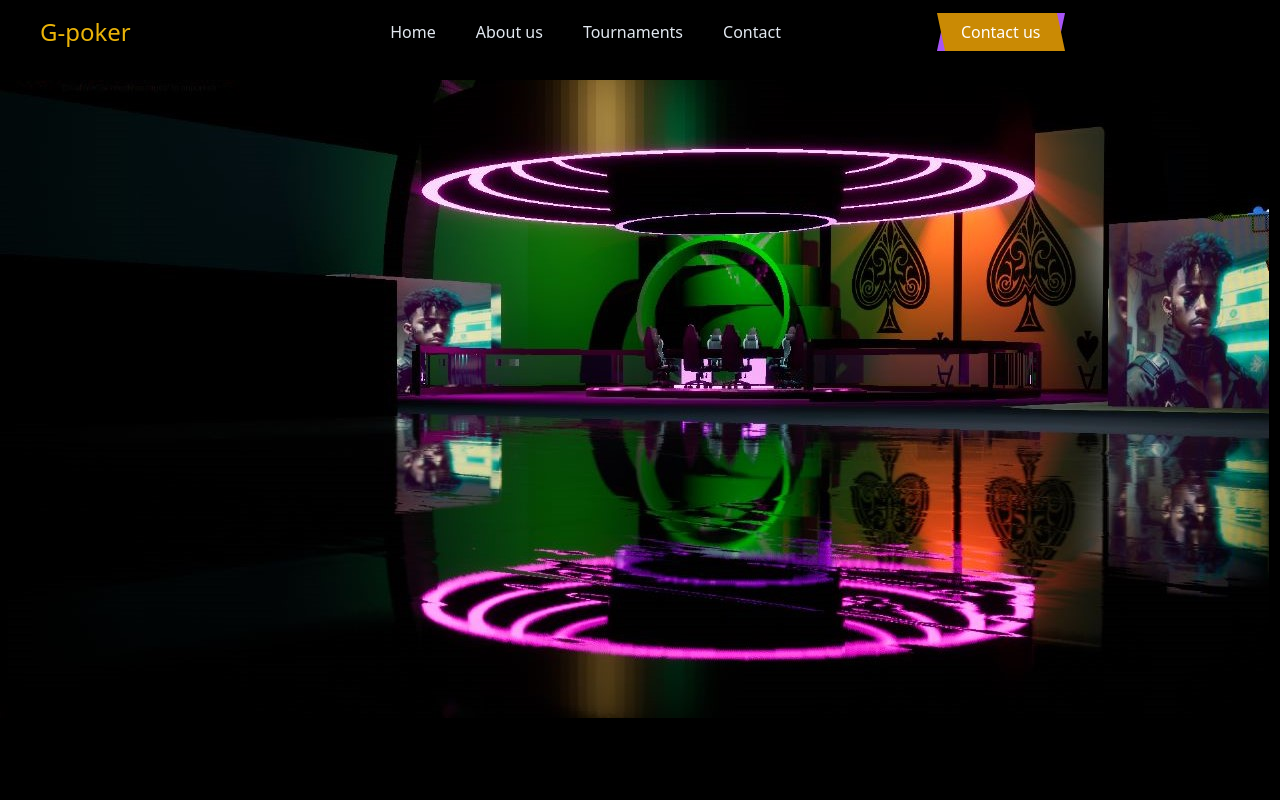
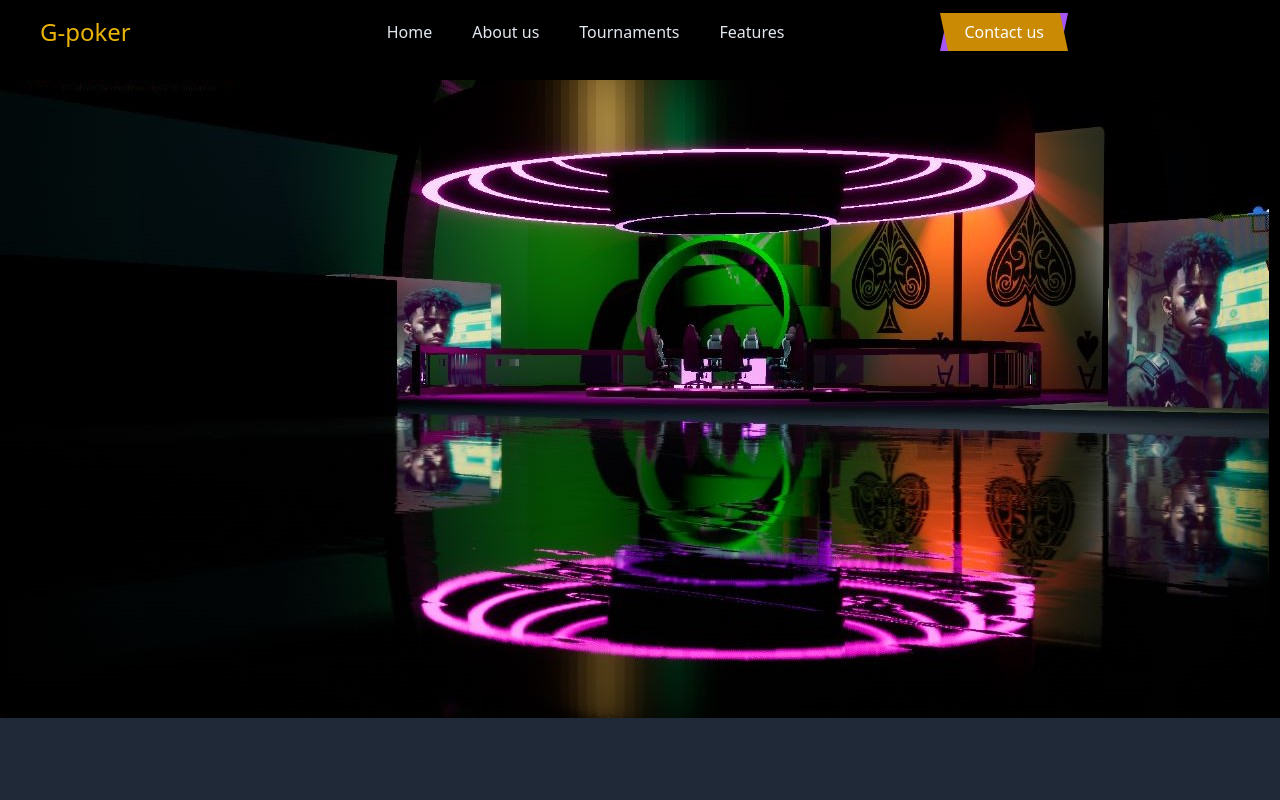
Before and after one commit to micheni14/G-poker, a React (Vite) app: page / in a window 1280 px wide. Shown: the top 800 px of the page. Built offline with nearby package versions, Linux system fonts and the light colour scheme.

Commit message:
modified the hero component

```diff
--- a/src/components/Hero.jsx
+++ b/src/components/Hero.jsx
@@ -4,7 +4,7 @@ import hero from "../assets/hero.jpeg"
 function Hero() {
 return (
     <div>
-    <div className='md: h-[100vh] bg-black 'id="/">
+    <div className='md: h-full bg-black 'id="/">
         <img src={hero} alt="" />
     </div>
     </div>
--- a/src/components/Navbar.jsx
+++ b/src/components/Navbar.jsx
@@ -80,12 +80,12 @@ const Navbar = () => {
                 smooth={true}
                 offset={-10}
             >
-                Contact
+                Features
             </Link>
             </li>
         </ul>
         <div>
-        <a href="#_" class="relative px-5 py-2 font-medium text-white group">
+        <a href="#_" class="relative px-5 py-2 font-medium text-white group" id='Contact'>
 <span class="absolute inset-0 w-full h-full transition-all duration-300 ease-out transform translate-x-0 -skew-x-12 bg-purple-500 group-hover:bg-purple-700 group-hover:skew-x-12"></span>
 <span class="absolute inset-0 w-full h-full transition-all duration-300 ease-out transform skew-x-12 bg-yellow-600 group-hover:bg-purple-500 group-hover:-skew-x-12"></span>
 <span class="absolute bottom-0 left-0 hidden w-10 h-20 transition-all duration-100 ease-out transform -translate-x-8 translate-y-10 bg-purple-600 -rotate-12"></span>
@@ -183,7 +183,7 @@ const Navbar = () => {
                 smooth={true}
                 offset={-10}
             >
-                Contact
+                Features
             </Link>
                         </li>
 
--- a/src/components/Tournaments.jsx
+++ b/src/components/Tournaments.jsx
@@ -4,7 +4,7 @@
     const [openTab, setOpenTab] = React.useState(1);
     return (
         <>
-        <div className="flex flex-wrap">
+        <div className="flex flex-wrap" id="tournaments">
             <div className="w-full">
             <ul
                 className="flex mb-0 list-none flex-wrap pt-3 pb-4 flex-row"
```
